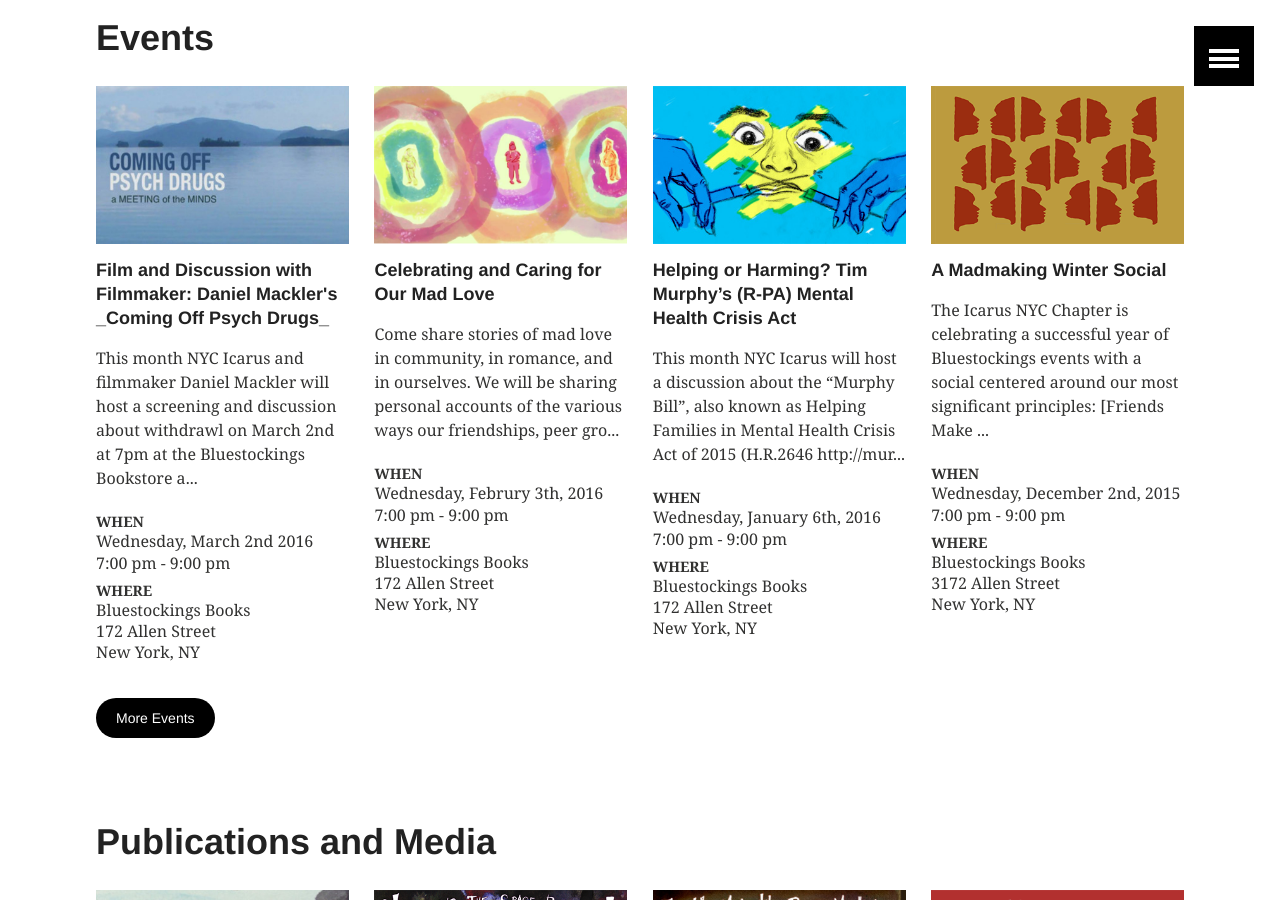
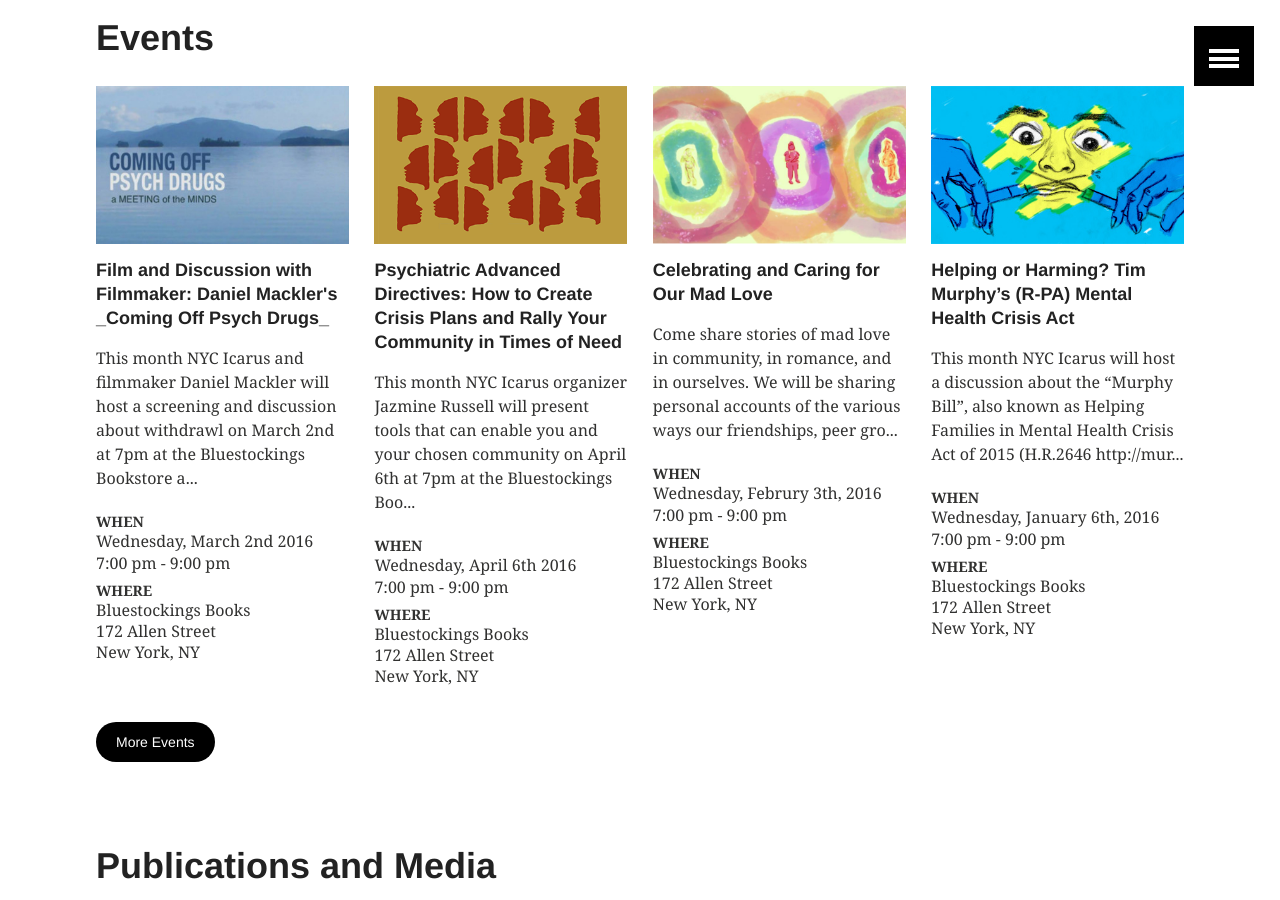
Before and after one commit to nycicarus/nycicarus.github.io, a Jekyll site: the page built from index.md, in a window 1280 px wide and 900 px high, scrolled down 982 px. Built offline with Jekyll 4.4.1, drawn with Linux system fonts in a browser that asks for light colours.

Commit message:
Update 2016-04-06-advanced-directives.md

```diff
--- a/_posts/events/2016-04-06-advanced-directives.md
+++ b/_posts/events/2016-04-06-advanced-directives.md
@@ -5,8 +5,8 @@ categories: events
 description: "NYC Icarus organizer Jazmine Russell with present on a plan to support your wellness with your chosen community"
 excerpt: "This month NYC Icarus organizer Jazmine Russell will present tools that can enable you and your chosen community on April 6th at 7pm at the Bluestockings Bookstore and Activist Center.  A question and answer session will promptly follow."
 modified: 2015-03-20T11:57:41-04:00
-published: 2015-03-20T11:57:41-04:00
-date: 2015-03-20T11:57:41-04:00
+published: 2016-01-20T11:57:41-04:00
+date: 2016-02-20T11:57:41-04:00
 tags: [ workshop , social , peer-support, mutual-aid ]
 comments: true
 ads: false
```
